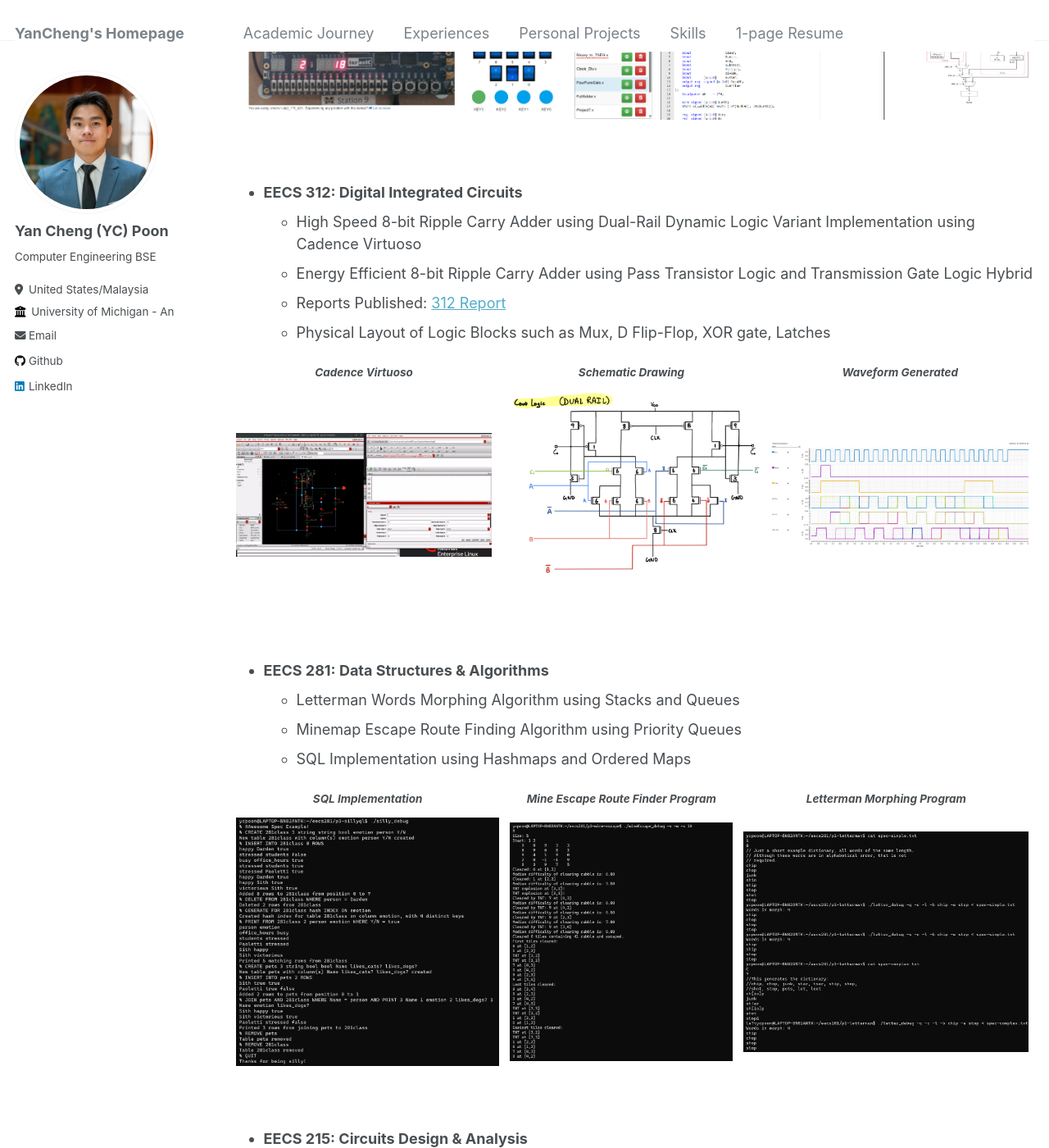
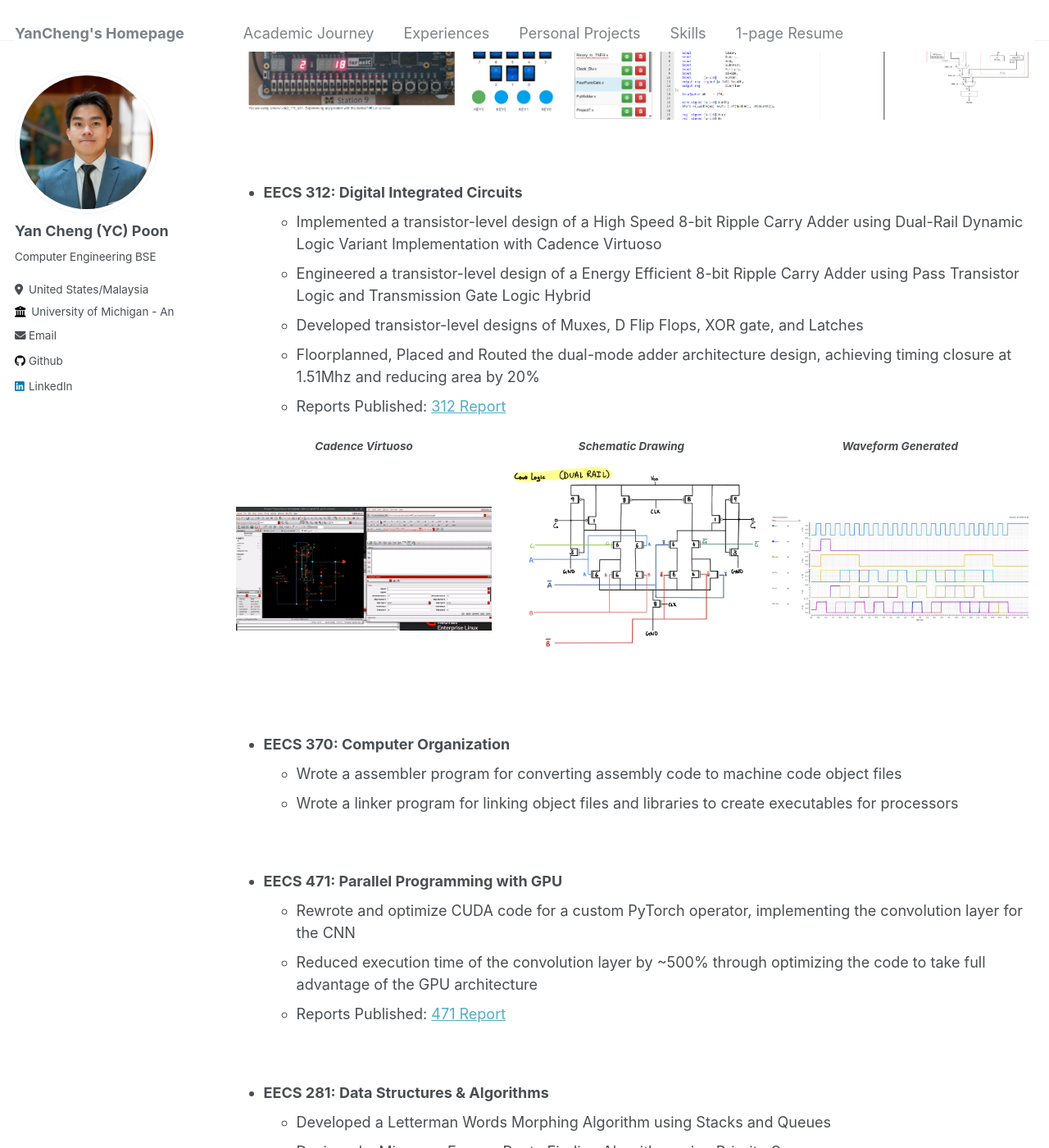
Before and after one commit to ycpoon/ycpoon.github.io, a Jekyll site: the page built from _pages/academicjourney.md, in a window 1280 px wide and 1400 px high, scrolled down 2101 px. Shown: the whole window at 82% size. Built offline with Jekyll 4.4.1, drawn with Linux system fonts in a browser that asks for light colours; some of the changed text lies outside the part shown.

Commit message:
added subj

```diff
--- a/_pages/academicjourney.md
+++ b/_pages/academicjourney.md
@@ -45,9 +45,9 @@ Relevant Course Projects 🖥️
 -------------------------------
 
 * **EECS 470: Computer Architecture**
-  * A 32-bit MIPS R10K Style Out of Order Processor that supports the RV32I subset of RISC-V ISA.
+  * Designed a 32-bit MIPS R10K Style Out of Order Processor that supports the RV32I subset of RISC-V ISA.
   * Implemented various advanced features including N-way Superscalar Width, Early Tag Broadcasting, Early Branch Resolution, Tournament Branch Predictor, Load/Store Queue for Load-Store Forwarding, Non-Blocking Caches, Victim Caches, Banked Cache, Prefetcher Logic and others.
-  * Averaged a CPI of ~1.4 on general assembly programs, achieved a clock period of 7.8ns (best performing in the class)
+  * Averaged a CPI of ~1.4 on general assembly programs, achieved a clock period of 7.8ns
   * Final Project Report: [470 Project Report](/files/470finalreport.pdf)
   * *Due to course policy reasons, I am unable to share the git repo publicly, please contact me if you are interested in looking through the code, I am happy to share*
 
@@ -59,8 +59,8 @@ Relevant Course Projects 🖥️
 &nbsp;
 
 * **EECS 270: Logic Design**
-  * Four Function Calculator RTL Design on Altera DE2-115 FPGA (implemented Booth Multiplier, Carry Lookahead Adder, Quotient Divisor)
-  * Sensor-Integrated Traffic Light Controller using Sequential Design and the Finite States Machine concepts
+  * Developed a Four Function Calculator RTL Design on Altera DE2-115 FPGA (implemented Booth Multiplier, Carry Lookahead Adder, Quotient Divisor)
+  * Designed a Sensor-Integrated Traffic Light Controller using Sequential Design and the Finite States Machine concepts
   * Implemented an UpDown Counter using Sequential Design
 
 | ***Altera FPGA Programming*** 👇 |
@@ -71,10 +71,11 @@ Relevant Course Projects 🖥️
 &nbsp;
 
 * **EECS 312: Digital Integrated Circuits**
-  * High Speed 8-bit Ripple Carry Adder using Dual-Rail Dynamic Logic Variant Implementation using Cadence Virtuoso
-  * Energy Efficient 8-bit Ripple Carry Adder using Pass Transistor Logic and Transmission Gate Logic Hybrid
+  * Implemented a transistor-level design of a High Speed 8-bit Ripple Carry Adder using Dual-Rail Dynamic Logic Variant Implementation with Cadence Virtuoso
+  * Engineered a transistor-level design of a Energy Efficient 8-bit Ripple Carry Adder using Pass Transistor Logic and Transmission Gate Logic Hybrid
+  * Developed transistor-level designs of Muxes, D Flip Flops, XOR gate, and Latches
+  * Floorplanned, Placed and Routed the dual-mode adder architecture design, achieving timing closure at 1.51Mhz and reducing area by 20%
   * Reports Published: [312 Report](/files/312_report.pdf)
-  * Physical Layout of Logic Blocks such as Mux, D Flip-Flop, XOR gate, Latches
 
 | ***Cadence Virtuoso*** | ***Schematic Drawing*** | ***Waveform Generated*** |
 |:-----------------------:|:-----------------------:|:-----------------------:|
@@ -83,10 +84,26 @@ Relevant Course Projects 🖥️
 &nbsp;
 &nbsp;
 
+* **EECS 370: Computer Organization**
+  * Wrote a assembler program for converting assembly code to machine code object files
+  * Wrote a linker program for linking object files and libraries to create executables for processors
+
+&nbsp;
+&nbsp;
+
+* **EECS 471: Parallel Programming with GPU**
+  * Rewrote and optimize CUDA code for a custom PyTorch operator, implementing the convolution layer for the CNN
+  * Reduced execution time of the convolution layer by ~500% through optimizing the code to take full advantage of the GPU architecture
+  * Reports Published: [471 Report](/files/471report.pdf)
+
+
+&nbsp;
+&nbsp;
+
 * **EECS 281: Data Structures & Algorithms**
-  * Letterman Words Morphing Algorithm using Stacks and Queues
-  * Minemap Escape Route Finding Algorithm using Priority Queues
-  * SQL Implementation using Hashmaps and Ordered Maps
+  * Developed a Letterman Words Morphing Algorithm using Stacks and Queues
+  * Designed a Minemap Escape Route Finding Algorithm using Priority Queues
+  * Implemented a simple SQL database using Hashmaps and Ordered Maps
 
 | ***SQL Implementation*** | ***Mine Escape Route Finder Program*** | ***Letterman Morphing Program*** |
 |:-----------------------:|:-----------------------:|:-----------------------:|
@@ -97,9 +114,9 @@ Relevant Course Projects 🖥️
 
 
 * **EECS 215: Circuits Design & Analysis**
-  * Waveform Generator to Measure Voltage
-  * RLC Circuits & Op-Amps Circuits
-  * Powering Audio Transmitter with Rheostat
+  * Used Waveform Generator to Measure Voltage
+  * Built RLC Circuits & Op-Amps Circuits on breadboards
+  * Hands-on experience with powering Audio Transmitter with Rheostat
 
 | ***Circuits & Waveform Generator*** 👇 |
 
@@ -109,9 +126,9 @@ Relevant Course Projects 🖥️
 &nbsp;
 
 * **EECS 280: Programming and Intro to Data Structures**
-  * Euchre Card Game Program with in-built AI Opponent
-  * Posts Classifier Machine Learning Program that takes in training data and predicts post classifications
-  * Seam-Carving Algorithm
+  * Developed Euchre Card Game Program with in-built AI Opponent
+  * Designed a Posts Classifier Machine Learning Program that takes in training data and predicts post classifications
+  * Implemented a Seam-Carving Algorithm
 
 | ***Euchre Game with AI*** | ***Machine Learning Post Classifier*** | ***Image Resizer Program*** |
 |:-----------------------:|:-----------------------:|:-----------------------:|
@@ -121,8 +138,8 @@ Relevant Course Projects 🖥️
 &nbsp;
 
 * **EECS 201: Computer Science Pragmatics**
-  * Built and customize my own bash shell
-  * Pig-Latin Translation Program
+  * Built and customized my own bash shell
+  * Engineered a Pig-Latin Translation Program
   * Created my own python library
 
 | ***Customized Shell*** | ***Customized Shell Functions*** | ***Pig-Latinfy Program*** |
```
Also changed, not shown: 1 other file.
